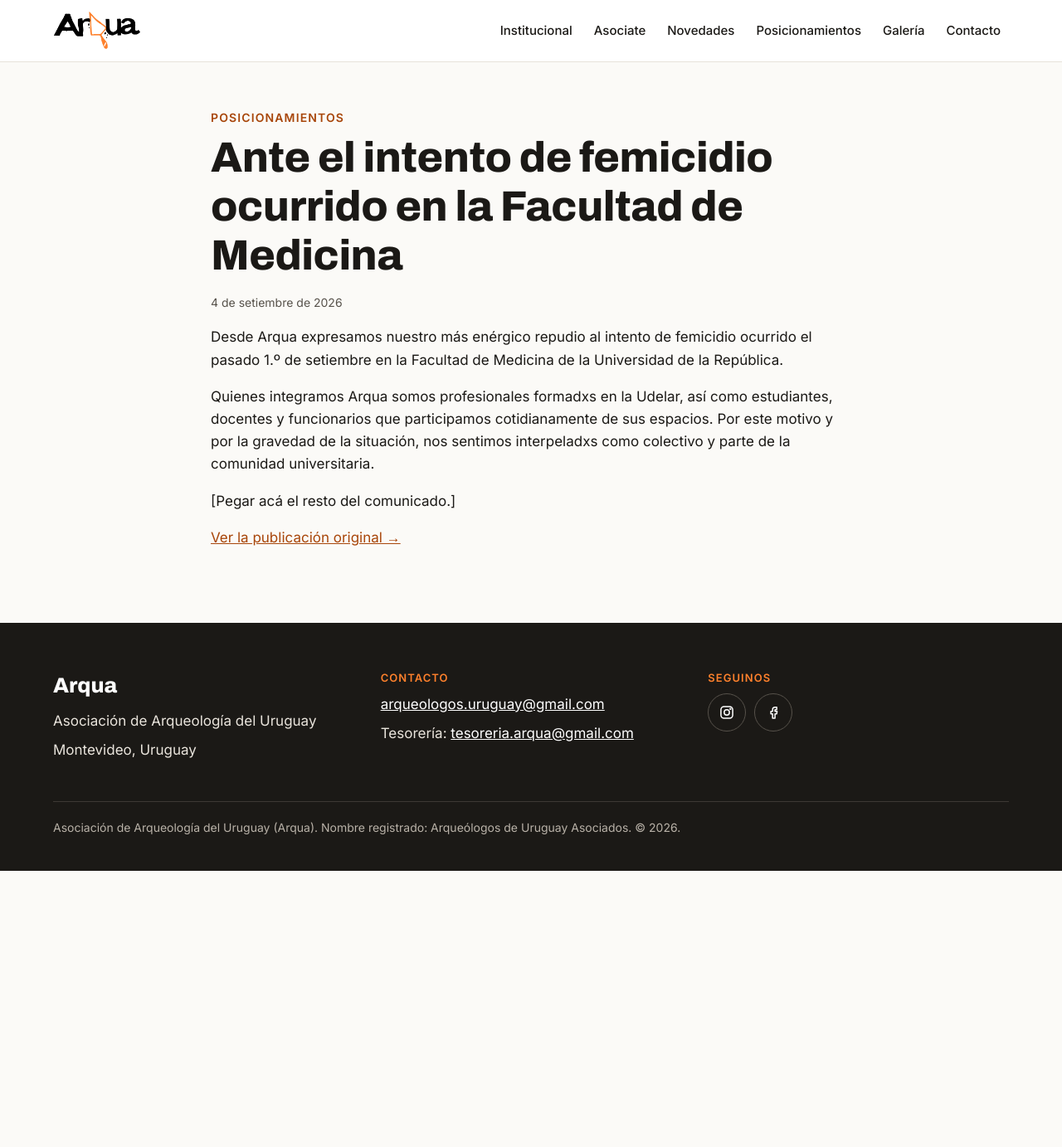
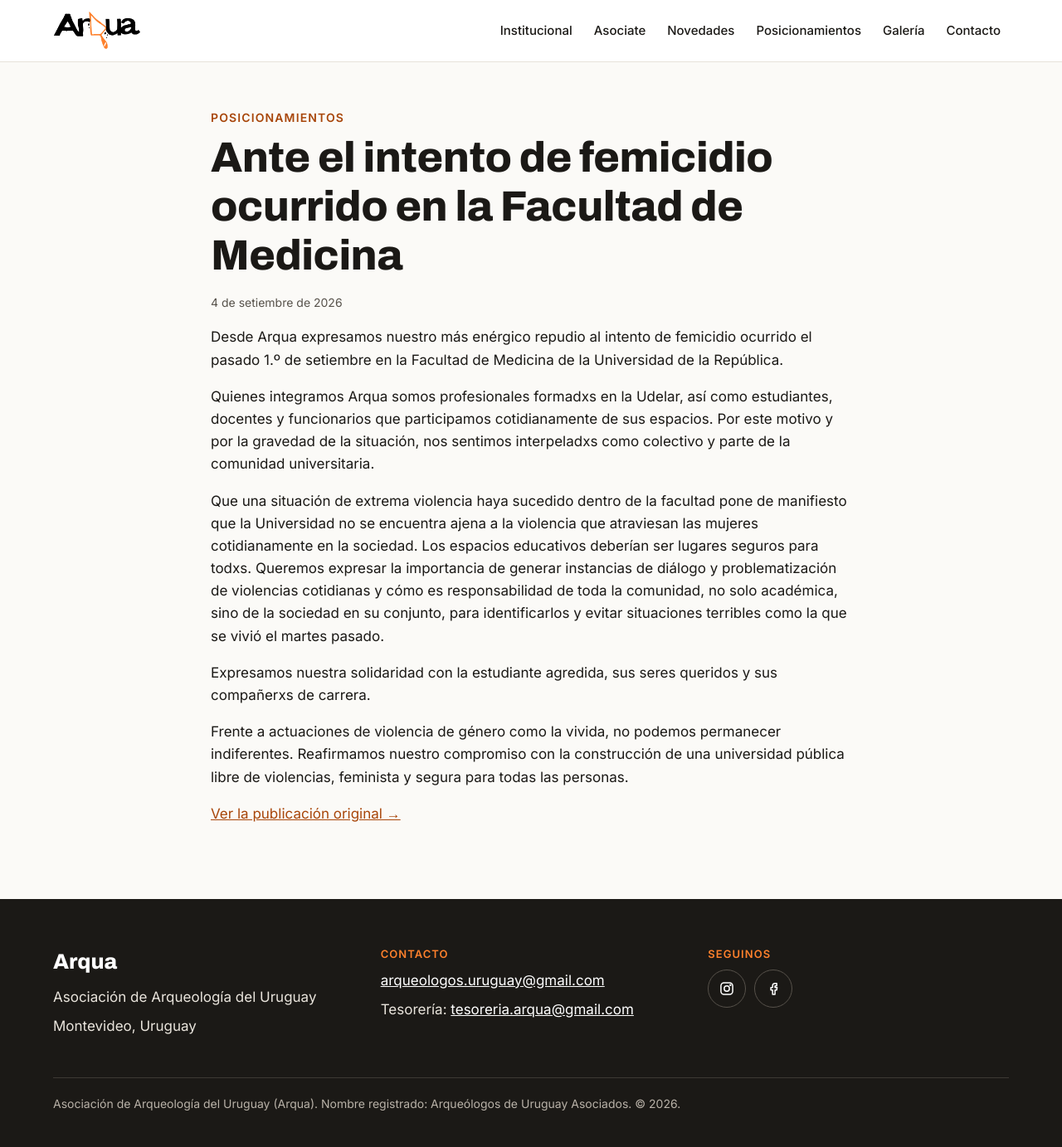
Before and after one commit to arqueologosuruguay/arqua-web, a Jekyll site: the page built from _declaraciones/comunicado-intento-de-femicidio.md, in a window 1280 px wide. Shown: the whole page at 83% size. Built offline with Jekyll 4.4.1, drawn with Linux system fonts in a browser that asks for light colours; before the commit the page ends 1050 px from its top, so only the background shows below that.

Commit message:
Comunicado ante el intento de femicidio completo
Co-Authored-By: Claude Opus 5.5 <noreply@anthropic.com>
Claude-Session: https://claude.ai/code/session_011VaqRyShKNRLEuNk98Dcts

```diff
--- a/_declaraciones/comunicado-intento-de-femicidio.md
+++ b/_declaraciones/comunicado-intento-de-femicidio.md
@@ -9,4 +9,8 @@ Desde Arqua expresamos nuestro más enérgico repudio al intento de femicidio oc
 
 Quienes integramos Arqua somos profesionales formadxs en la Udelar, así como estudiantes, docentes y funcionarios que participamos cotidianamente de sus espacios. Por este motivo y por la gravedad de la situación, nos sentimos interpeladxs como colectivo y parte de la comunidad universitaria.
 
-[Pegar acá el resto del comunicado.]
+Que una situación de extrema violencia haya sucedido dentro de la facultad pone de manifiesto que la Universidad no se encuentra ajena a la violencia que atraviesan las mujeres cotidianamente en la sociedad. Los espacios educativos deberían ser lugares seguros para todxs. Queremos expresar la importancia de generar instancias de diálogo y problematización de violencias cotidianas y cómo es responsabilidad de toda la comunidad, no solo académica, sino de la sociedad en su conjunto, para identificarlos y evitar situaciones terribles como la que se vivió el martes pasado.
+
+Expresamos nuestra solidaridad con la estudiante agredida, sus seres queridos y sus compañerxs de carrera.
+
+Frente a actuaciones de violencia de género como la vivida, no podemos permanecer indiferentes. Reafirmamos nuestro compromiso con la construcción de una universidad pública libre de violencias, feminista y segura para todas las personas.
```
